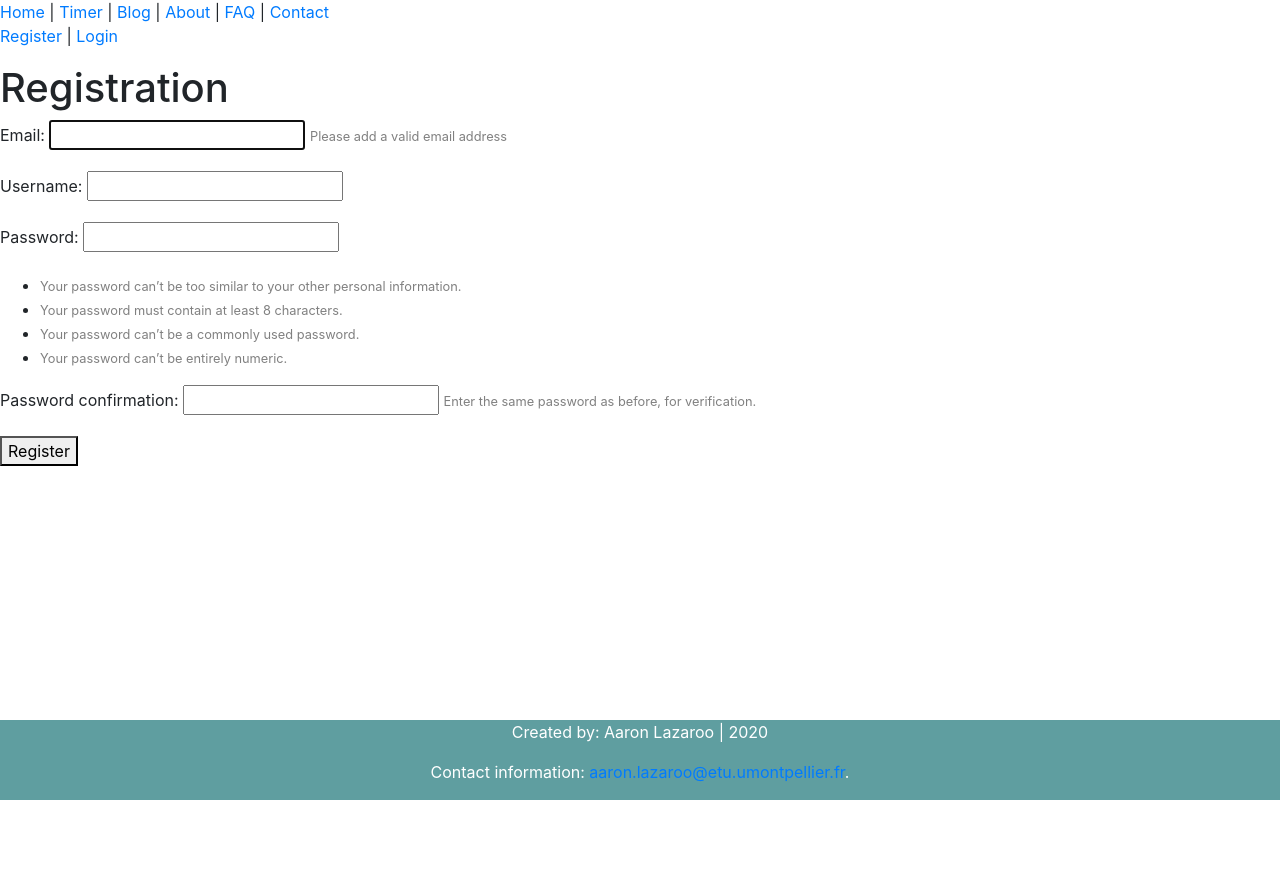
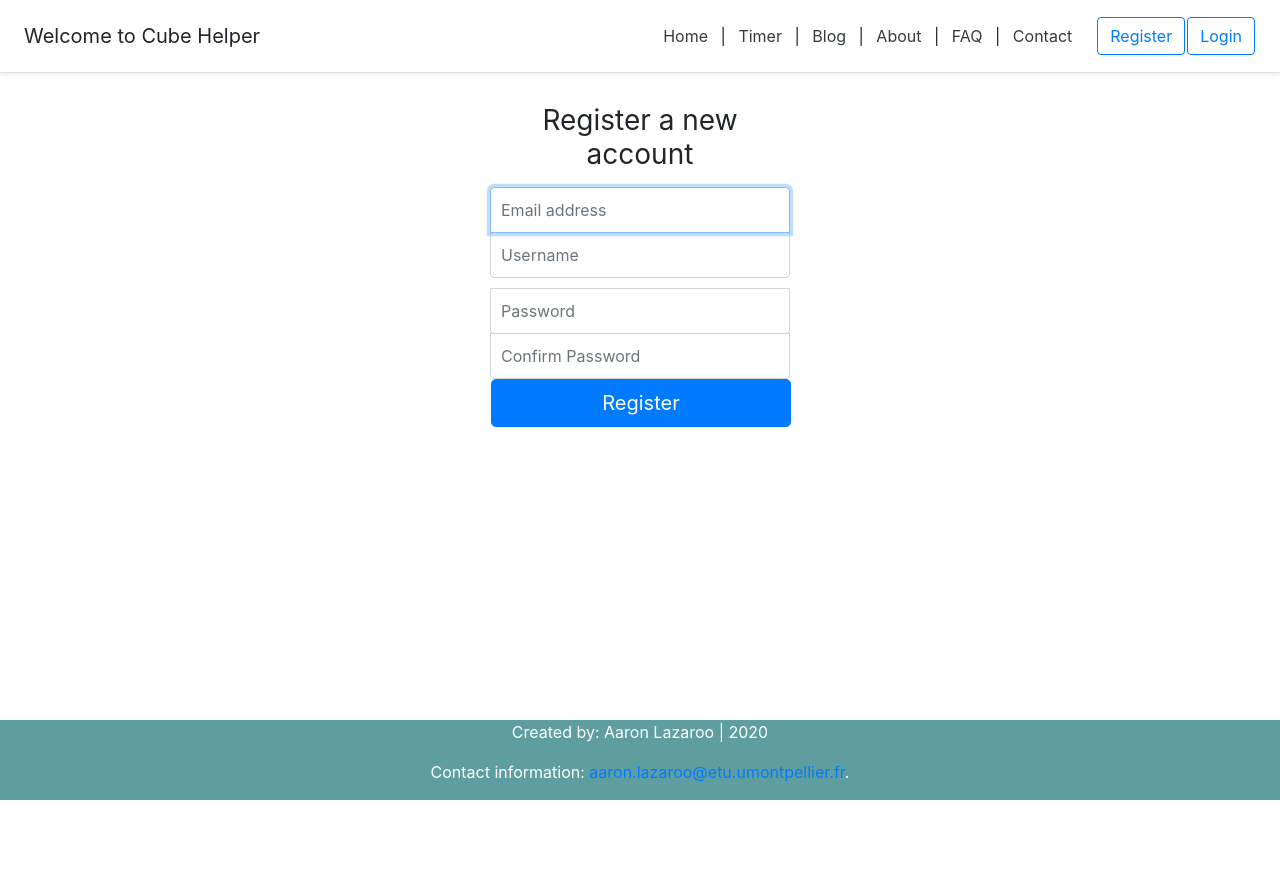
Before and after one commit to AaronLaz/ProjetWeb, a Django app: page /register/ in a window 1280 px wide. Before the commit the page ends 800 px from the top, so only its background shows below. Run offline with Django 3.2, Linux system fonts and the light colour scheme; some libraries are stand-ins or nearby versions.

Commit message:
Reset/change password functionality

```diff
--- a/ProjetWeb/ProjetWeb/urls.py
+++ b/ProjetWeb/ProjetWeb/urls.py
@@ -14,6 +14,7 @@ Including another URLconf
     2. Add a URL to urlpatterns:  path('blog/', include('blog.urls'))
 """
 from django.contrib import admin
+from django.contrib.auth import views as auth_views
 from django.urls import path
 from myapp import views
 from account.views import(
@@ -26,13 +27,21 @@ from account.views import(
 urlpatterns = [
     path('admin/', admin.site.urls),
     path('', views.homepage, name='homepage'), # homepage
-    path('timer', views.timer, name='timer'),
-    path('contact', views.contact, name='contact'),
-    path('faq', views.faq, name='faq'),
-    path('about', views.about, name='about'),
-    path('blog', views.blog, name='blog'),
+    path('timer/', views.timer, name='timer'),
+    path('contact/', views.contact, name='contact'),
+    path('faq/', views.faq, name='faq'),
+    path('about/', views.about, name='about'),
+    path('blog/', views.blog, name='blog'),
     path('register/', registration_view, name='register'),
     path('logout/', logout_view, name='logout'),
     path('login/', login_view, name='login'),
     path('account/', account_view, name='account'),
+
+    # views predefined in django
+    path('password_change/success/', auth_views.PasswordChangeDoneView.as_view(template_name='registration/password_change_success.html'), name='password_change_done'),
+    path('password_change/', auth_views.PasswordChangeView.as_view(template_name='registration/password_change.html'), name='password_change'),
+    path('password_reset/success/', auth_views.PasswordResetCompleteView.as_view(template_name='registration/password_reset_success.html'), name='password_reset_done'),
+    path('reset/<uidb64>/<token>/', auth_views.PasswordResetConfirmView.as_view(),name='password_reset_confirm'),
+    path('password_reset/', auth_views.PasswordResetView.as_view(), name='password_reset'),
+    path('reset/done/', auth_views.PasswordResetCompleteView.as_view(template_name='registration/password_reset_complete.html'), name='password_reset_complete'),
 ]
--- a/ProjetWeb/account/templates/account/register.html
+++ b/ProjetWeb/account/templates/account/register.html
@@ -2,25 +2,27 @@
 
 {% block content %}
 
-<h1>Registration</h1>
-<form method="post">
-	{% csrf_token %} <!-- secure encryption token -->
+<form class="form-signin" method="post">
+	{% csrf_token %} <!-- secure django encryption token -->
+	<h1 class="h3 mb-3 font-weight-normal">Register a new account</h1>
+
+	<input type="email" name="email" id="inputEmail" class="form-control" placeholder="Email address" required autofocus>
+	<input type="text" name="username" id="inputUsername" class="form-control" placeholder="Username" required >
+	<input type="password" name="password1" id="inputPassword1" class="form-control" placeholder="Password" required>
+	<input type="password" name="password2" id="inputPassword2" class="form-control" placeholder="Confirm Password" required>
+
 	{% for field in registration_form %}
-		<p>
-			{{field.label_tag}}
-			{{field}}
+		{% for error in field.errors %}
+			<p class="error">{{error}}</p>
+		{% endfor %}
+	{% endfor %}
 
-			{% if field.help_text %}
-				<small id="help">{{field.help_text}}</small>
-			{% endif %}
+	{% if registration_form.non_field_errors %}
+		<div class="error">
+			<p>{{registration.non_field_errors}}</p>
+		</div>
+	{% endif %}
 
-			{% for error in field.errors %}
-				<p class="error">{{error}}</p>
-			{% endfor %}
-		</p>
-	{% endfor %}
-	<button type="submit">Register</button>
-
-
+	<button class="btn btn-lg btn-primary btn-block" type="submit">Register</button>
 </form>
 {% endblock content %}
--- a/ProjetWeb/account/views.py
+++ b/ProjetWeb/account/views.py
@@ -63,7 +63,12 @@ def account_view(request):
 	if request.POST:
 		form = UpdateForm(request.POST, instanc=request.user) # form requires instance
 		if form.is_valid():
+			form.initial={
+				"email": request.POST['email'],
+				"username": request.POST['username'],
+			}
 			form.save()
+			context['success_message'] = "Changes saved successfully"
 	else:
 		form = UpdateForm(
 				initial= {
--- a/ProjetWeb/myapp/static/styles.css
+++ b/ProjetWeb/myapp/static/styles.css
@@ -3,7 +3,7 @@
 	align-content: center;
 }
 
-#footer {
+.footer {
   position: fixed;
   left: 0;
   bottom: 0;
@@ -13,6 +13,10 @@
   text-align: center;
 }
 
+.btn{
+  margin: 1px;
+}
+
 #help {
 	color:grey;
 }
@@ -20,3 +24,68 @@
 .error {
 	color:red;
 }
+
+.success{
+  color: green;
+  text-align: center;
+}
+
+.main{
+  min-height: 100vh;
+  height:100%;
+}
+
+.h3{
+  text-align: center;
+}
+
+@media (min-width: 768px) {
+  html {
+    font-size: 16px;
+  }
+}
+
+.container {
+  max-width: 960px;
+}
+
+.pricing-header {
+  max-width: 700px;
+}
+
+.card-deck .card {
+  min-width: 220px;
+}
+
+.form-signin {
+  width: 100%;
+  max-width: 330px;
+  padding: 15px;
+  margin: auto;
+}
+
+.form-signin .form-control {
+  position: relative;
+  box-sizing: border-box;
+  height: auto;
+  padding: 10px;
+  font-size: 16px;
+}
+.form-signin .form-control:focus {
+  z-index: 2;
+}
+.form-signin input[type="email"] {
+  margin-bottom: -1px;
+  border-bottom-right-radius: 0;
+  border-bottom-left-radius: 0;
+}
+.form-signin input[type="password"] {
+  margin-bottom: -1px;
+  border-top-left-radius: 0;
+  border-top-right-radius: 0;
+}
+.form-signin input[type="text"] {
+  margin-bottom: 10px;
+  border-top-left-radius: 0;
+  border-top-right-radius: 0;
+}
--- a/ProjetWeb/myapp/templates/index.html
+++ b/ProjetWeb/myapp/templates/index.html
@@ -2,38 +2,26 @@
 {% load static %}
 <html>
 <head>
-	<meta charset="utf-8">
+	<!-- Required meta tags for bootstrap -->
+    <meta charset="utf-8">
+    <meta name="viewport" content="width=device-width, initial-scale=1, shrink-to-fit=no">
 	<title>Cube Helper</title>
+
 	<link rel="stylesheet" href="{% static 'styles.css' %}">
-	<link rel="stylesheet" href="https://stackpath.bootstrapcdn.com/bootstrap/4.4.1/css/bootstrap.min.css" integrity="sha384-Vkoo8x4CGsO3+Hhxv8T/Q5PaXtkKtu6ug5TOeNV6gBiFeWPGFN9MuhOf23Q9Ifjh" crossorigin="anonymous">
-	<nav>
-		<a href="{% url 'homepage' %}">Home</a> |
-		<a href="{% url 'timer' %}">Timer</a> |
-		<a href="{% url 'blog' %}">Blog</a> |
-		<a href="{% url 'about' %}">About</a> |
-		<a href="{% url 'faq' %}">FAQ</a> |
-		<a href="{% url 'contact' %}">Contact</a>
-		{% if request.user.is_authenticated %}
-			<p>Hello, {{request.user.username}}</p>
-			<p><a href="{% url 'account' %}">Edit profile</a> | <a href="{% url 'logout' %}">Logout</a></p>
-		{% else %}
-			<p><a href="{% url 'register' %}">Register</a> | <a href="{% url 'login' %}">Login</a> </p>
-		{% endif %}
-	</nav>
+	{% include 'snippets/header.html' %}
+
 </head>
 <body>
-	{% block content %}
 
-	{% endblock content %}
+	<!-- Body -->
+	<div class="main">
+		{% block content %}
 
-<script src="https://code.jquery.com/jquery-3.4.1.slim.min.js" integrity="sha384-J6qa4849blE2+poT4WnyKhv5vZF5SrPo0iEjwBvKU7imGFAV0wwj1yYfoRSJoZ+n" crossorigin="anonymous"></script>
-<script src="https://cdn.jsdelivr.net/npm/popper.js@1.16.0/dist/umd/popper.min.js" integrity="sha384-Q6E9RHvbIyZFJoft+2mJbHaEWldlvI9IOYy5n3zV9zzTtmI3UksdQRVvoxMfooAo" crossorigin="anonymous"></script>
-<script src="https://stackpath.bootstrapcdn.com/bootstrap/4.4.1/js/bootstrap.min.js" integrity="sha384-wfSDF2E50Y2D1uUdj0O3uMBJnjuUD4Ih7YwaYd1iqfktj0Uod8GCExl3Og8ifwB6" crossorigin="anonymous"></script>
+		{% endblock content %}
+	</div>
 
+	{% include 'snippets/footer.html' %}
+
+	<!-- End Body -->
 </body>
-<footer id="footer">
-  <p>Created by: Aaron Lazaroo | 2020</p>
-  <p>Contact information: <a href="mailto:aaron.lazaroo@etu.umontpellier.fr">
-  aaron.lazaroo@etu.umontpellier.fr</a>.</p>
-</footer>
 </html>
--- /dev/null
+++ b/ProjetWeb/myapp/templates/registration/App password.txt
@@ -0,0 +1 @@
+jxplvtktzuhmmylp
--- /dev/null
+++ b/ProjetWeb/myapp/templates/registration/password_reset_subject.txt
@@ -0,0 +1 @@
+Cube Helper Password Reset
--- /dev/null
+++ b/ProjetWeb/myapp/templates/snippets/footer.html
@@ -0,0 +1,9 @@
+<script src="https://code.jquery.com/jquery-3.4.1.slim.min.js" integrity="sha384-J6qa4849blE2+poT4WnyKhv5vZF5SrPo0iEjwBvKU7imGFAV0wwj1yYfoRSJoZ+n" crossorigin="anonymous"></script>
+<script src="https://cdn.jsdelivr.net/npm/popper.js@1.16.0/dist/umd/popper.min.js" integrity="sha384-Q6E9RHvbIyZFJoft+2mJbHaEWldlvI9IOYy5n3zV9zzTtmI3UksdQRVvoxMfooAo" crossorigin="anonymous"></script>
+<script src="https://stackpath.bootstrapcdn.com/bootstrap/4.4.1/js/bootstrap.min.js" integrity="sha384-wfSDF2E50Y2D1uUdj0O3uMBJnjuUD4Ih7YwaYd1iqfktj0Uod8GCExl3Og8ifwB6" crossorigin="anonymous"></script>
+
+<div class="footer">
+	<p>Created by: Aaron Lazaroo | 2020</p>
+	<p>Contact information: <a href="mailto:aaron.lazaroo@etu.umontpellier.fr">
+	aaron.lazaroo@etu.umontpellier.fr</a>.</p>
+</div>
--- /dev/null
+++ b/ProjetWeb/myapp/templates/snippets/header.html
@@ -0,0 +1,28 @@
+
+<link rel="stylesheet" href="https://stackpath.bootstrapcdn.com/bootstrap/4.4.1/css/bootstrap.min.css" integrity="sha384-Vkoo8x4CGsO3+Hhxv8T/Q5PaXtkKtu6ug5TOeNV6gBiFeWPGFN9MuhOf23Q9Ifjh" crossorigin="anonymous">
+
+<!-- HEADER -->
+<div class="d-flex flex-column flex-md-row align-items-center p-3 px-md-4 mb-3 bg-white border-bottom shadow-sm">
+{% if request.user.is_authenticated %}
+  <h5 class="my-0 mr-md-auto font-weight-normal">Hello, {{request.user.username}}</h5>
+ {% else %}
+ <h5 class="my-0 mr-md-auto font-weight-normal">Welcome to Cube Helper</h5>
+ {% endif %}
+  <nav class="my-2 my-md-0 mr-md-3">
+	<a class="p-2 text-dark" href="{% url 'homepage' %}">Home</a> |
+	<a class="p-2 text-dark" href="{% url 'timer' %}">Timer</a> |
+	<a class="p-2 text-dark" href="{% url 'blog' %}">Blog</a> |
+	<a class="p-2 text-dark" href="{% url 'about' %}">About</a> |
+	<a class="p-2 text-dark" href="{% url 'faq' %}">FAQ</a> |
+	<a class="p-2 text-dark" href="{% url 'contact' %}">Contact</a>
+	</nav>
+	{% if request.user.is_authenticated %}
+	<a class="btn btn-outline-primary" href="{% url 'account' %}">Edit profile</a>
+	<a class="btn btn-outline-primary" href="{% url 'logout' %}">Logout</a>
+	{% else %}
+	<a class="btn btn-outline-primary" href="{% url 'register' %}">Register</a>
+	<a class="btn btn-outline-primary" href="{% url 'login' %}">Login</a>
+	{% endif %}
+</div>
+
+<!-- HEADER -->
```
Also changed, not shown: ProjetWeb/ProjetWeb/settings.py (+12 -0 lines), ProjetWeb/account/templates/account/account.html (+12 -12 lines), ProjetWeb/account/templates/account/login.html (+10 -15 lines), ProjetWeb/myapp/templates/homepage.html (+12 -5 lines), ProjetWeb/myapp/templates/registration/password_change.html (added, +21 -0 lines), ProjetWeb/myapp/templates/registration/password_change_success.html (added, +11 -0 lines), ProjetWeb/myapp/templates/registration/password_reset_complete.html (added, +12 -0 lines), ProjetWeb/myapp/templates/registration/password_reset_email.html (added, +12 -0 lines), ProjetWeb/myapp/templates/registration/password_reset_form.html (added, +16 -0 lines), ProjetWeb/myapp/templates/registration/password_reset_success.html (added, +20 -0 lines), ProjetWeb/db.sqlite3.
